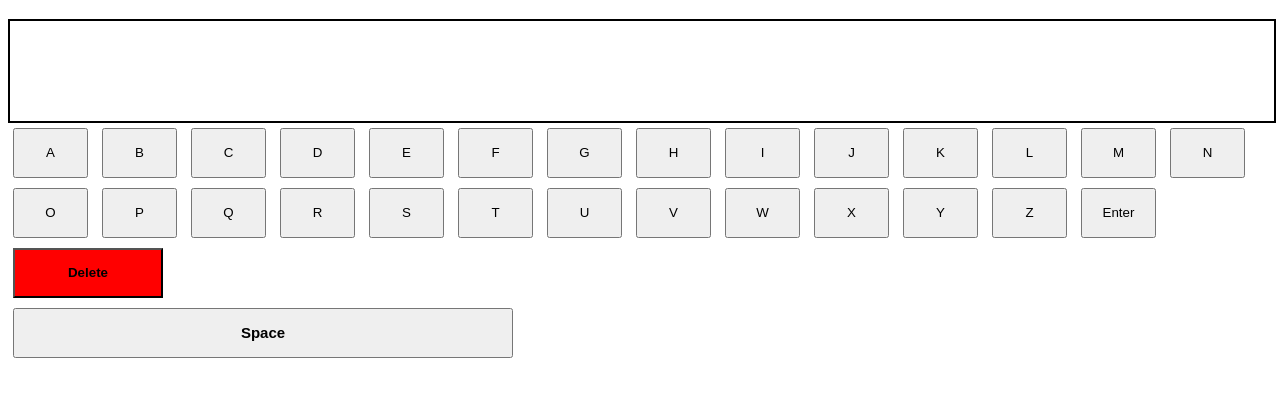
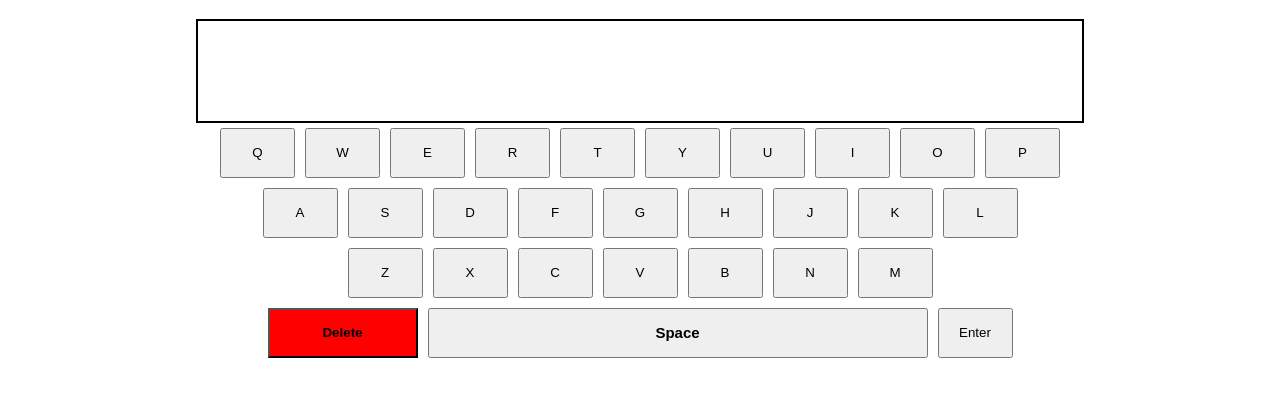
Before and after one commit to MuddathirDawood/keyboard, a plain HTML site: page index.html in a window 1280 px wide. Shown: the part 61-458 px from the top of the page. Drawn offline with Linux system fonts and the light colour scheme.

Commit message:
design optimize

```diff
--- a/index.html
+++ b/index.html
@@ -11,36 +11,46 @@
   <h1>Keyboard</h1>
   <div id='output'></div>
   <div id='buttons'>
+      <div class="rows">
+    <button onclick="addCharq()">Q</button>
+    <button onclick="addCharw()">W</button>
+    <button onclick="addChare()">E</button>
+    <button onclick="addCharr()">R</button>
+    <button onclick="addChart()">T</button>
+    <button onclick="addChary()">Y</button>
+    <button onclick="addCharu()">U</button>
+    <button onclick="addChari()">I</button>
+    <button onclick="addCharo()">O</button>
+    <button onclick="addCharp()">P</button>
+      </div>
+      <div class="rows">
     <button onclick="addChara()">A</button>
-    <button onclick="addCharb()">B</button>
-    <button onclick="addCharc()">C</button>
+    <button onclick="addChars()">S</button>
     <button onclick="addChard()">D</button>
-    <button onclick="addChare()">E</button>
     <button onclick="addCharf()">F</button>
     <button onclick="addCharg()">G</button>
     <button onclick="addCharh()">H</button>
-    <button onclick="addChari()">I</button>
     <button onclick="addCharj()">J</button>
     <button onclick="addChark()">K</button>
     <button onclick="addCharl()">L</button>
+
+      </div>
+      <div class="rows">
+    <button onclick="addCharz()">Z</button>
+    <button onclick="addCharx()">X</button>
+    <button onclick="addCharc()">C</button>
+    <button onclick="addCharv()">V</button>
+    <button onclick="addCharb()">B</button>
+    <button onclick="addCharn()">N</button>
     <button onclick="addCharm()">M</button>
-    <button onclick="addCharn()">N</button>
-    <button onclick="addCharo()">O</button>
-    <button onclick="addCharp()">P</button>
-    <button onclick="addCharq()">Q</button>
-    <button onclick="addCharr()">R</button>
-    <button onclick="addChars()">S</button>
-    <button onclick="addChart()">T</button>
-    <button onclick="addCharu()">U</button>
-    <button onclick="addCharv()">V</button>
-    <button onclick="addCharw()">W</button>
-    <button onclick="addCharx()">X</button>
-    <button onclick="addChary()">Y</button>
-    <button onclick="addCharz()">Z</button>
-    <button onclick='addEnter()'>Enter</button>
+      </div>
+      <div class="rows">
     <button id='delete' onclick="delChar()">Delete</button><br>
     <button id="space" onclick="addSpace()">Space</button>
+    <button onclick='addEnter()'>Enter</button>
+
     <script src="./scripts/code.js"></script>
+      </div>
   </div>
 </body>
 </html>
--- a/styles/style.css
+++ b/styles/style.css
@@ -1,7 +1,8 @@
 #output{
     border: black 2px solid;
     height: 100px;
-    width: 100%;
+    width: 70%;
+    margin: auto;
   }
 
   button{
@@ -22,3 +23,9 @@
     font-size: 15px;
     font-weight: bolder;
 }
+
+.rows{
+    display: flex;
+    flex-flow: row wrap;
+    justify-content: center;
+}
```
